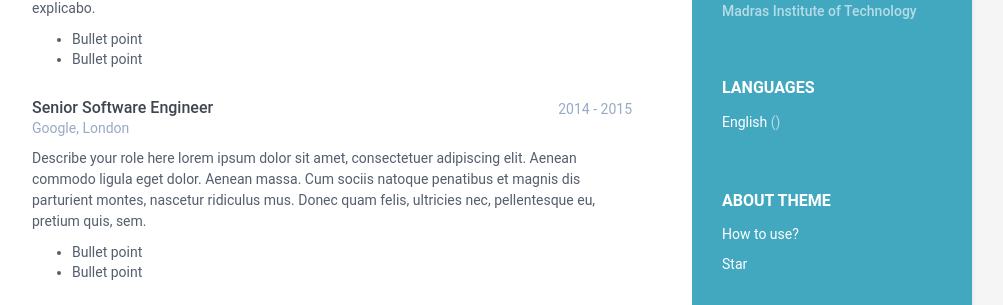
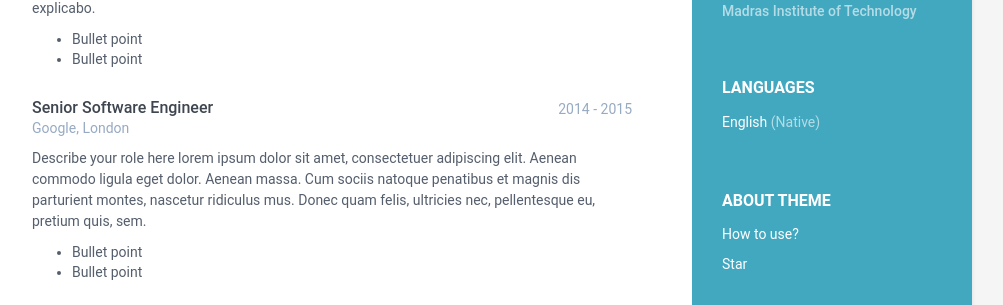
Before and after one commit to ramukivars/RaviKumarSubramaniaRaoResume, a Jekyll site: the page built from index.html, in a window 1280 px wide. Shown: the part 543-848 px from the top of the page, without its empty margins (168-1171 px from the left). Built offline with Jekyll 4.4.1, drawn with Linux system fonts in a browser that asks for light colours.

Commit message:
Update data.yml

```diff
--- a/_data/data.yml
+++ b/_data/data.yml
@@ -18,7 +18,7 @@ sidebar:
 
     languages:
       - idiom: English
-
+        level: Native
 
 career-profile:
     title: Career Profile
```
